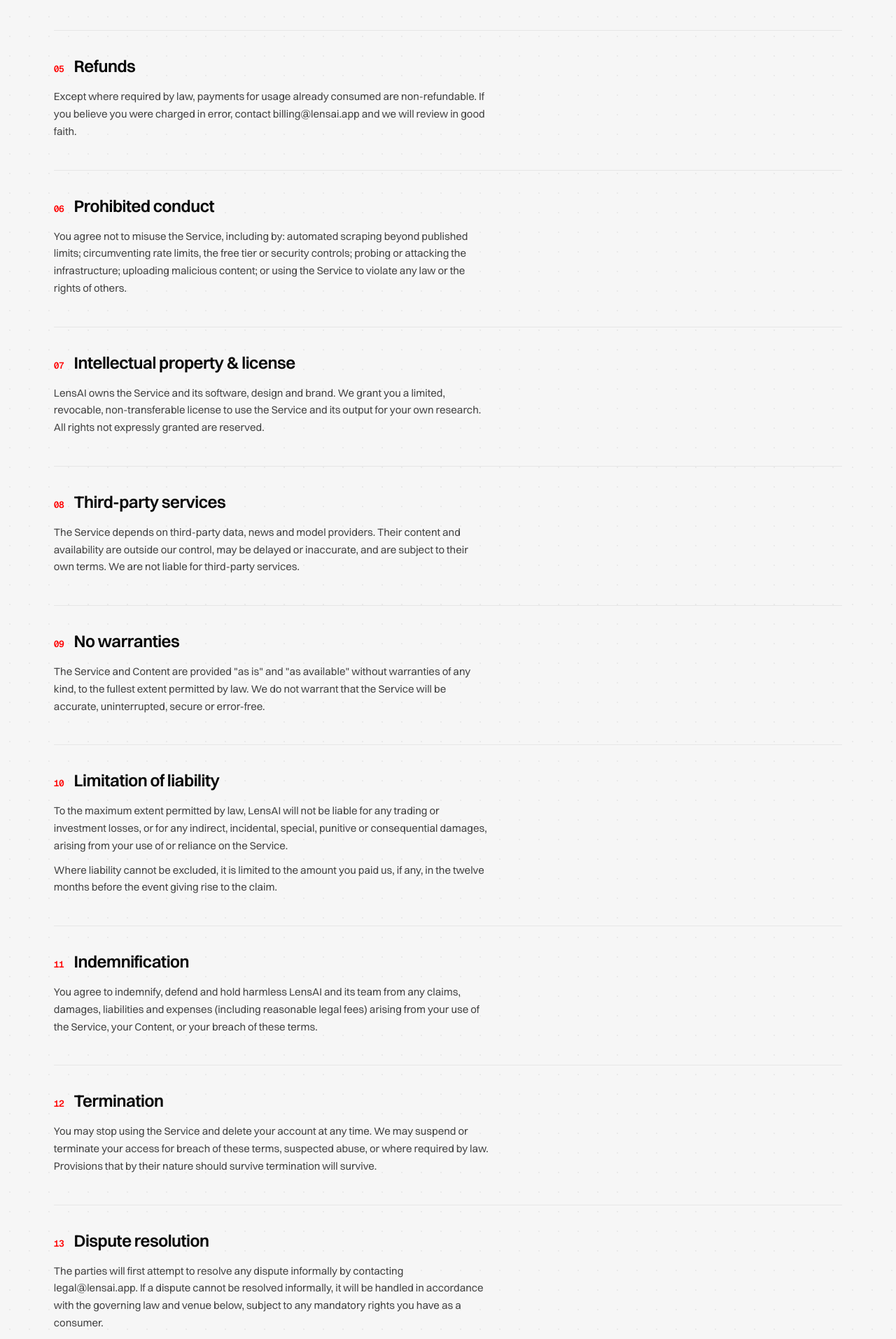
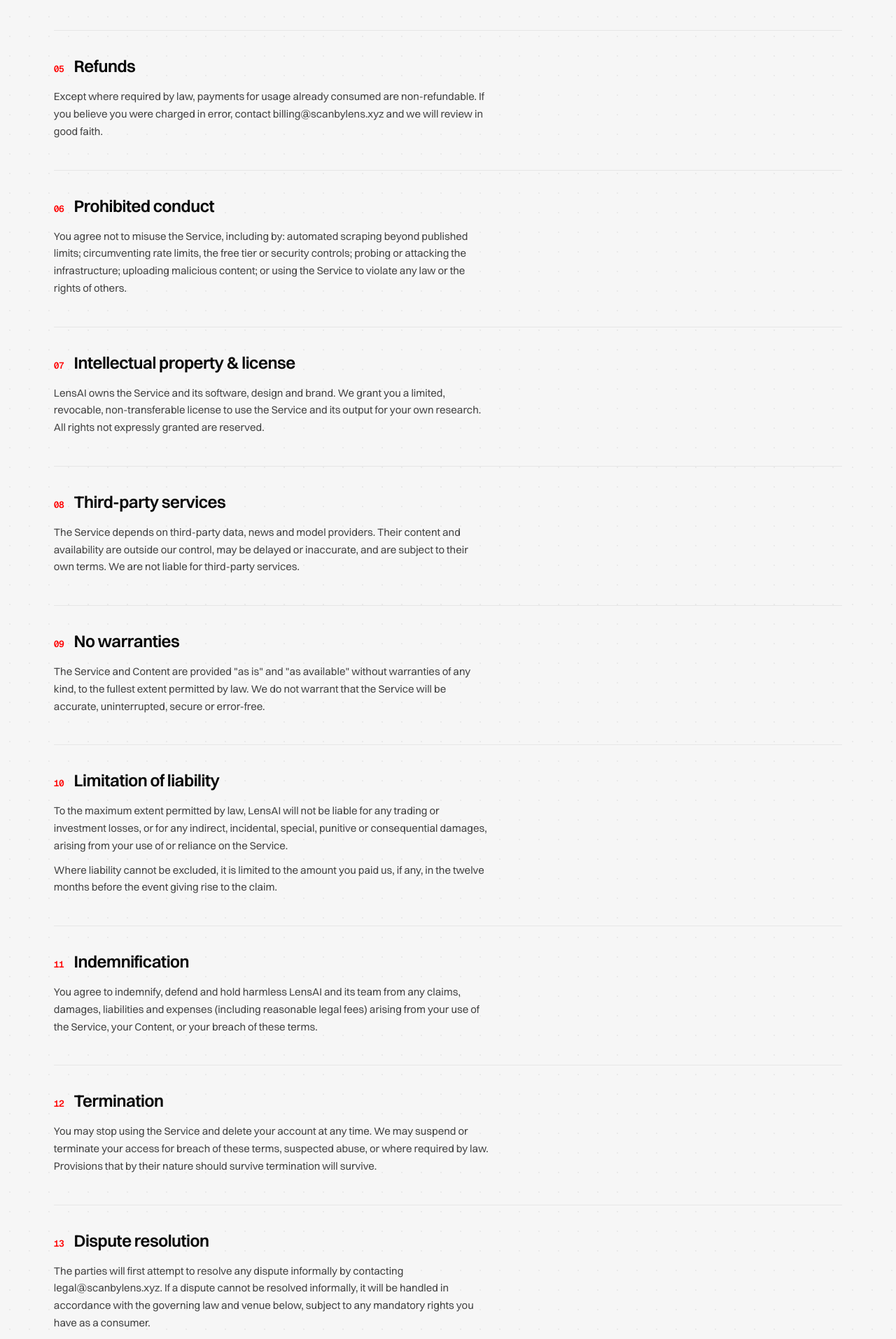
Before and after one commit to lensaiteam/LensAI, a Next.js app: page /terms-conditions in a window 1280 px wide. Shown: the part 1306-3220 px from the top of the page at 70% size. Built offline with nearby package versions, Linux system fonts and the light colour scheme.

Commit message:
site: contact addresses and the sign-in specimen move to scanbylens.xyz

```diff
--- a/src/app/privacy/page.tsx
+++ b/src/app/privacy/page.tsx
@@ -61,7 +61,7 @@
   { h: "Deletion & controls", p: [
     "You can delete any individual session, conversation, watch or saved claim check, or your entire account, at any time. Account deletion removes your sessions, messages, watchlist and free-tier records, and with them all agent data: conversations, watches and their trigger log, alert contact details, API key hashes, saved claim checks and usage counts.",
     "You can export everything the agents hold about you as a single JSON file at any time.",
-    "Disconnecting your wallet ends the current session immediately. To make additional requests, contact us at privacy@lensai.app.",
+    "Disconnecting your wallet ends the current session immediately. To make additional requests, contact us at privacy@scanbylens.xyz.",
   ] },
   { h: "Children", p: [
     "LensAI is not directed to children and is not intended for anyone under the age of majority in their jurisdiction. We do not knowingly collect data from children.",
@@ -70,7 +70,7 @@
     "We may update this policy as the product evolves or the law changes. Material changes will be reflected by updating the date at the top of this page. Continued use after an update constitutes acceptance of the revised policy.",
   ] },
   { h: "Contact", p: [
-    "Questions or requests regarding this policy can be sent to privacy@lensai.app.",
+    "Questions or requests regarding this policy can be sent to privacy@scanbylens.xyz.",
   ] },
 ];
 
--- a/src/app/terms-conditions/page.tsx
+++ b/src/app/terms-conditions/page.tsx
@@ -23,7 +23,7 @@
     "Where paid features exist, prices and what they include are shown before purchase. Credits and subscriptions are consumed as described at the point of sale. Any blockchain or network fees are your responsibility.",
   ] },
   { h: "Refunds", p: [
-    "Except where required by law, payments for usage already consumed are non-refundable. If you believe you were charged in error, contact billing@lensai.app and we will review in good faith.",
+    "Except where required by law, payments for usage already consumed are non-refundable. If you believe you were charged in error, contact billing@scanbylens.xyz and we will review in good faith.",
   ] },
   { h: "Prohibited conduct", p: [
     "You agree not to misuse the Service, including by: automated scraping beyond published limits; circumventing rate limits, the free tier or security controls; probing or attacking the infrastructure; uploading malicious content; or using the Service to violate any law or the rights of others.",
@@ -48,7 +48,7 @@
     "You may stop using the Service and delete your account at any time. We may suspend or terminate your access for breach of these terms, suspected abuse, or where required by law. Provisions that by their nature should survive termination will survive.",
   ] },
   { h: "Dispute resolution", p: [
-    "The parties will first attempt to resolve any dispute informally by contacting legal@lensai.app. If a dispute cannot be resolved informally, it will be handled in accordance with the governing law and venue below, subject to any mandatory rights you have as a consumer.",
+    "The parties will first attempt to resolve any dispute informally by contacting legal@scanbylens.xyz. If a dispute cannot be resolved informally, it will be handled in accordance with the governing law and venue below, subject to any mandatory rights you have as a consumer.",
   ] },
   { h: "Governing law", p: [
     "These terms are governed by the laws of the jurisdiction in which LensAI is established, without regard to conflict-of-law rules, and subject to any mandatory consumer protections in your place of residence.",
@@ -60,7 +60,7 @@
     "If any provision is found unenforceable, the remaining provisions stay in effect. These terms, together with the Terms of Use and Privacy Policy, are the entire agreement between you and LensAI regarding the Service.",
   ] },
   { h: "Contact", p: [
-    "Questions about these terms can be sent to legal@lensai.app.",
+    "Questions about these terms can be sent to legal@scanbylens.xyz.",
   ] },
 ];
 
--- a/src/app/terms-of-use/page.tsx
+++ b/src/app/terms-of-use/page.tsx
@@ -60,7 +60,7 @@
     "These terms are governed by the laws of the jurisdiction in which LensAI is established, without regard to conflict-of-law rules, and subject to any mandatory consumer protections that apply where you live.",
   ] },
   { h: "Contact", p: [
-    "Questions about these terms can be sent to legal@lensai.app.",
+    "Questions about these terms can be sent to legal@scanbylens.xyz.",
   ] },
 ];
 
--- a/src/components/landing/Sections.tsx
+++ b/src/components/landing/Sections.tsx
@@ -136,7 +136,7 @@
           <div className="sign-sheet">
             <Marks />
             <div className="sign-top mono"><span><i className="bs-dot" aria-hidden="true" />Signature request</span><span>Specimen</span></div>
-            <p className="sign-line">lensai.app wants you to sign in with your Ethereum account:</p>
+            <p className="sign-line">scanbylens.xyz wants you to sign in with your Ethereum account:</p>
             <code className="sign-addr mono">0x7a3f…9c2e</code>
             <ul className="sign-meta mono">
               <li>No transaction</li><li>No gas fee</li><li>No keys ever stored</li>
--- a/src/components/site/CareersView.tsx
+++ b/src/components/site/CareersView.tsx
@@ -82,7 +82,7 @@
                         <div>
                           <span className="mono rl-cap">We look for</span>
                           <ul>{r.looks.map((l) => <li key={l}>{l}</li>)}</ul>
-                          <a className="mast-cta" href={`mailto:careers@lensai.app?subject=${encodeURIComponent(r.title)}`}><span>Apply for this role</span><span className="a" aria-hidden="true">→</span></a>
+                          <a className="mast-cta" href={`mailto:careers@scanbylens.xyz?subject=${encodeURIComponent(r.title)}`}><span>Apply for this role</span><span className="a" aria-hidden="true">→</span></a>
                         </div>
                       </div>
                     </motion.div>
@@ -124,7 +124,7 @@
         <span className="mono">No role that fits?</span>
         <h3 className="display">Tell us what you&apos;d build.</h3>
         <p>We still want to hear from exceptional people. Say what you would make here, and why LensAI.</p>
-        <a className="mast-cta" href="mailto:careers@lensai.app?subject=General%20application"><span>Write to us</span><span className="a" aria-hidden="true">→</span></a>
+        <a className="mast-cta" href="mailto:careers@scanbylens.xyz?subject=General%20application"><span>Write to us</span><span className="a" aria-hidden="true">→</span></a>
       </motion.aside>
 
       <div className="doc-cta">
```
